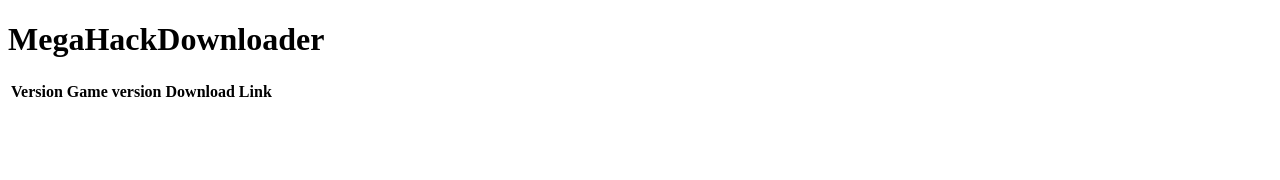
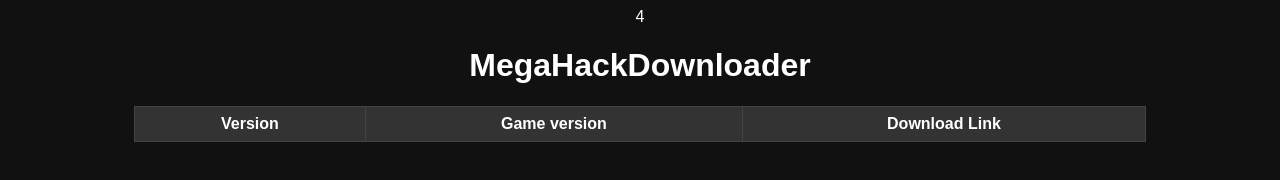
Before and after one commit to thelazycat2011/megahackdownloader, a plain HTML site: page index.html in a window 1280 px wide. Drawn offline with Linux system fonts and the light colour scheme; no server answers.

Commit message:
I vibe coded the styling

```diff
--- a/index.html
+++ b/index.html
@@ -4,7 +4,35 @@
     <meta charset="UTF-8">
     <meta name="viewport" content="width=device-width, initial-scale=1.0">
     <meta name="description" content="A tool to download MegaHack without the installer">
-    <title>MegaHackDownloader</title>
+    <title>MegaHackDownloader</title>4
+    <style>
+body {
+    font-family: Arial, sans-serif;
+    background: #111;
+    color: white;
+    text-align: center;
+}
+
+table {
+    margin: auto;
+    border-collapse: collapse;
+    width: 80%;
+    background: #1e1e1e;
+}
+
+th, td {
+    border: 1px solid #444;
+    padding: 8px;
+}
+
+th {
+    background: #333;
+}
+
+a {
+    color: #4da6ff;
+}
+</style>
 </head>
 <body>
 <h1>MegaHackDownloader</h1>
```
